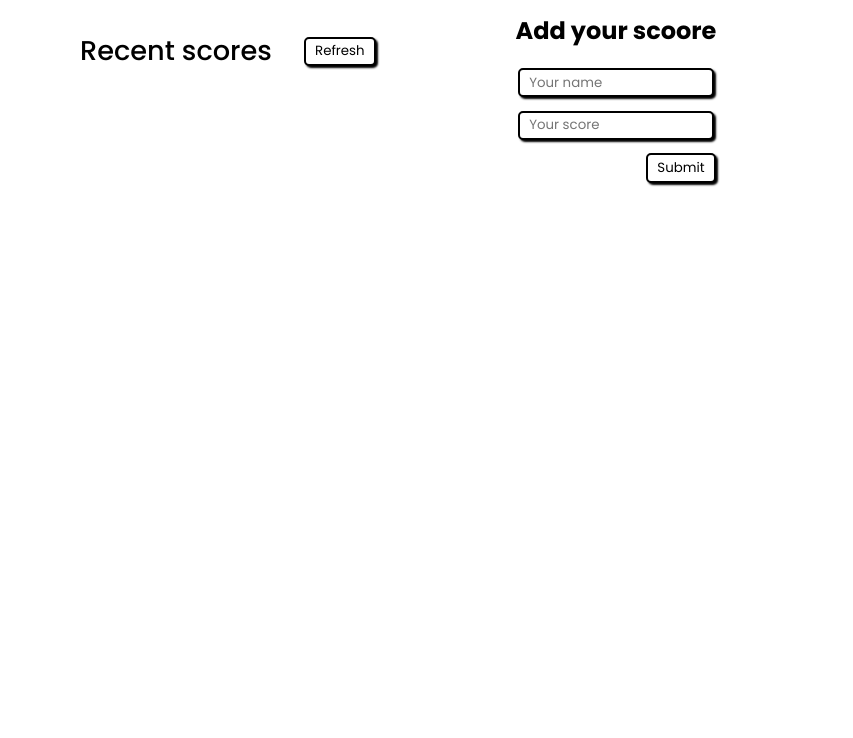
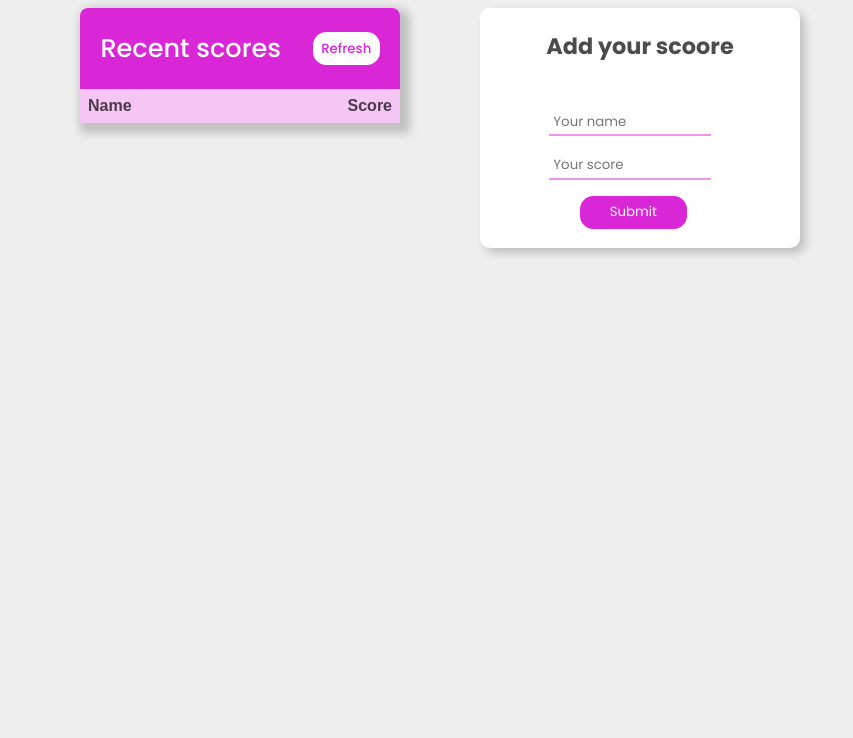
Before and after one commit to noelfoka/Leaderboard, a website built with webpack: page src/index.html in a window 1280 px wide. Shown: the part 83-821 px from the top of the page, without its empty margins (0-853 px from the left). Before the commit the page ends 800 px from the top, so only its background shows below. Built offline with nearby package versions, Linux system fonts and the light colour scheme; no server answers.

Commit message:
write plain css

```diff
--- a/src/index.html
+++ b/src/index.html
@@ -10,18 +10,31 @@
         <h1>Leaderboard</h1>
         <div class="main">
             <div class="scores">
+                <div class="results">
                     <div class="title">
                         <h2>Recent scores</h2>
                         <button type="button" id="refresh">Refresh</button>
                     </div>
-            <div class="results">
+                    <table class="table">
+                        <tr class="first">
+                            <th>Name</th>
+                            <th>Score</th>
+                        </tr>
+                        <div class="container">
+                        </div>
+                    </table>
+                </div>
 
             </div>
+            <div class="form">
+                <div class="h2-form">
+                    <h2>Add your scoore</h2>
                 </div>
-        <div class="form">
-            <h2>Add your scoore</h2>
                 <input type="text" placeholder="Your name" id="name" required>
-            <input type="text" placeholder="Your score" id="score" required>
+                <span></span>
+                <input type="number" placeholder="Your score" id="score"
+                    required>
+                <span></span>
                 <button type="button" id="scoreBtn">Submit</button>
             </div>
         </div>
--- a/src/modules/display.js
+++ b/src/modules/display.js
@@ -4,32 +4,32 @@ export const score = new ScoresList();
 
 const createScore = async () => {
   const response = await fetch(
-    'https://us-central1-js-capstone-backend.cloudfunctions.net/api/games/odai/scores',
+    'https://us-central1-js-capstone-backend.cloudfunctions.net/api/games/odai-alazzeh/scores',
   );
   const data = await response.json();
   const { length } = data.result;
-  const listSection = document.querySelector('.results');
+  const tr = document.querySelector('.first');
+  const listSection = document.querySelector('.container');
   listSection.replaceChildren();
+  listSection.before(tr);
   if (length > 0) {
-    listSection.style.display = 'block';
-    const listContainer = document.createElement('ul');
-    listContainer.className = 'allscores';
-    listSection.appendChild(listContainer);
     for (let i = 0; i < length; i += 1) {
-      const list = document.createElement('li');
+      const list = document.createElement('tr');
       list.className = 'scoreItem';
 
-      const descrpt = document.createElement('p');
-      descrpt.id = i;
-      descrpt.textContent = `${data.result[i].user}: ${data.result[i].score}`;
+      const descrpt = document.createElement('td');
+      descrpt.textContent = `${data.result[i].user}`;
       list.appendChild(descrpt);
 
-      listContainer.append(list);
+      const descrpt1 = document.createElement('td');
+      descrpt1.textContent = `${data.result[i].score}`;
+      list.appendChild(descrpt1);
+
+      listSection.append(list);
     }
-    listSection.appendChild(listContainer);
   }
 };
-
+createScore();
 const refresh = document.getElementById('refresh');
 refresh.addEventListener('click', createScore);
 
--- a/src/style.css
+++ b/src/style.css
@@ -1,9 +1,11 @@
 @import url('https://fonts.googleapis.com/css2?family=Lato:wght@100;300;400;700;900&family=Poppins:ital,wght@0,200;0,300;0,400;0,500;0,600;0,700;1,500&display=swap');
 
 body {
-  background-color: white;
   margin: 0;
   font-family: 'Poppins', sans-serif;
+  background: #eee;
+  height: 100vh;
+  color: #000000b3;
 }
 
 .main {
@@ -15,6 +17,7 @@ body {
 
 h1 {
   margin-left: 0.5em;
+  text-shadow: 5px 5px 8px rgb(0, 0, 0, 0.2);
 }
 
 .scores {
@@ -29,22 +32,26 @@ h1 {
   justify-content: center;
   align-items: center;
   gap: 2em;
+  background-color: #d926d6;
+  border-radius: 0.5em 0.5em 0 0;
 }
 
-.title button,
-.form button {
-  border: 2px solid black;
+.title button {
   background-color: white;
-  box-shadow: 2px 2px 2px black;
-  padding: 0.2em 0.7em;
+  color: #d926d6;
+  border: none;
+  width: 5em;
+  padding: 0.5em;
+  border-radius: 1em;
   font-family: 'Poppins', sans-serif;
+  font-weight: 500;
   cursor: pointer;
-  border-radius: 5px;
 }
 
 .title h2 {
   font-weight: 500;
-  font-size: 1.7em;
+  font-size: 1.6em;
+  color: white;
 }
 
 .form {
@@ -52,45 +59,75 @@ h1 {
   flex-direction: column;
   justify-content: center;
   align-items: center;
+  height: 15em;
   width: 20em;
-  height: 10em;
+  background: white;
+  border-radius: 10px;
+  box-shadow: 5px 5px 10px rgba(0, 0, 0, 0.2);
 }
 
-input[type=text] {
+input[type=text],
+input[type=number] {
   width: 13em;
-  border: 2px solid black;
   padding: 0.2em 0.7em;
-  margin-bottom: 1em;
-  box-shadow: 2px 2px 2px black;
   font-family: 'Poppins', sans-serif;
-  border-radius: 5px;
+  background: none;
+  border: none;
+  outline: none;
+}
+
+.form span {
+  margin: 0 3em 1em 1.8em;
+  width: 10em;
+  border: 1px solid #d926d67d;
 }
 
 .form button {
-  align-self: flex-end;
-  margin-right: 4.5em;
+  background-color: #d926d6;
+  color: white;
+  border: none;
+  width: 8em;
+  padding: 0.5em;
+  margin-right: 1em;
+  border-radius: 1em;
+  font-family: 'Poppins', sans-serif;
+  cursor: pointer;
 }
 
-.allscores {
-  display: flex;
-  flex-direction: column;
-  border: 1px solid black;
+.h2-form h2 {
+  padding-bottom: 0.5em;
+  width: 100%;
+  color: #000000b3;
+  font-size: 1.4em;
 }
 
-.scoreItem {
-  display: flex;
-  justify-content: space-between;
-  align-items: center;
-  margin-left: -2.51em;
-  width: 20em;
-  height: 100%;
-  height: 2.1em;
+.h2-form {
+  margin: -1em 0 1em 0;
 }
 
-.scoreItem:nth-child(odd) {
-  background-color: #f2f2f2;
+.results {
+  border-radius: 0.5em 0.5em 0 0;
+  border: none;
+  width: 20em;
+  background: white;
+  box-shadow: 5px 5px 10px 5px rgba(0, 0, 0, 0.2);
 }
 
-.scoreItem p {
-  margin-left: 1em;
+table {
+  font-family: arial, sans-serif;
+  border-collapse: collapse;
+  width: 100%;
+  border: none;
 }
+
+td,
+th,
+tr {
+  text-align: left;
+  padding: 0.5em;
+  width: 100%;
+}
+
+tr:nth-child(odd) {
+  background-color: #d926d644;
+}
```
Lines whose indentation alone changed are shown as unchanged.
